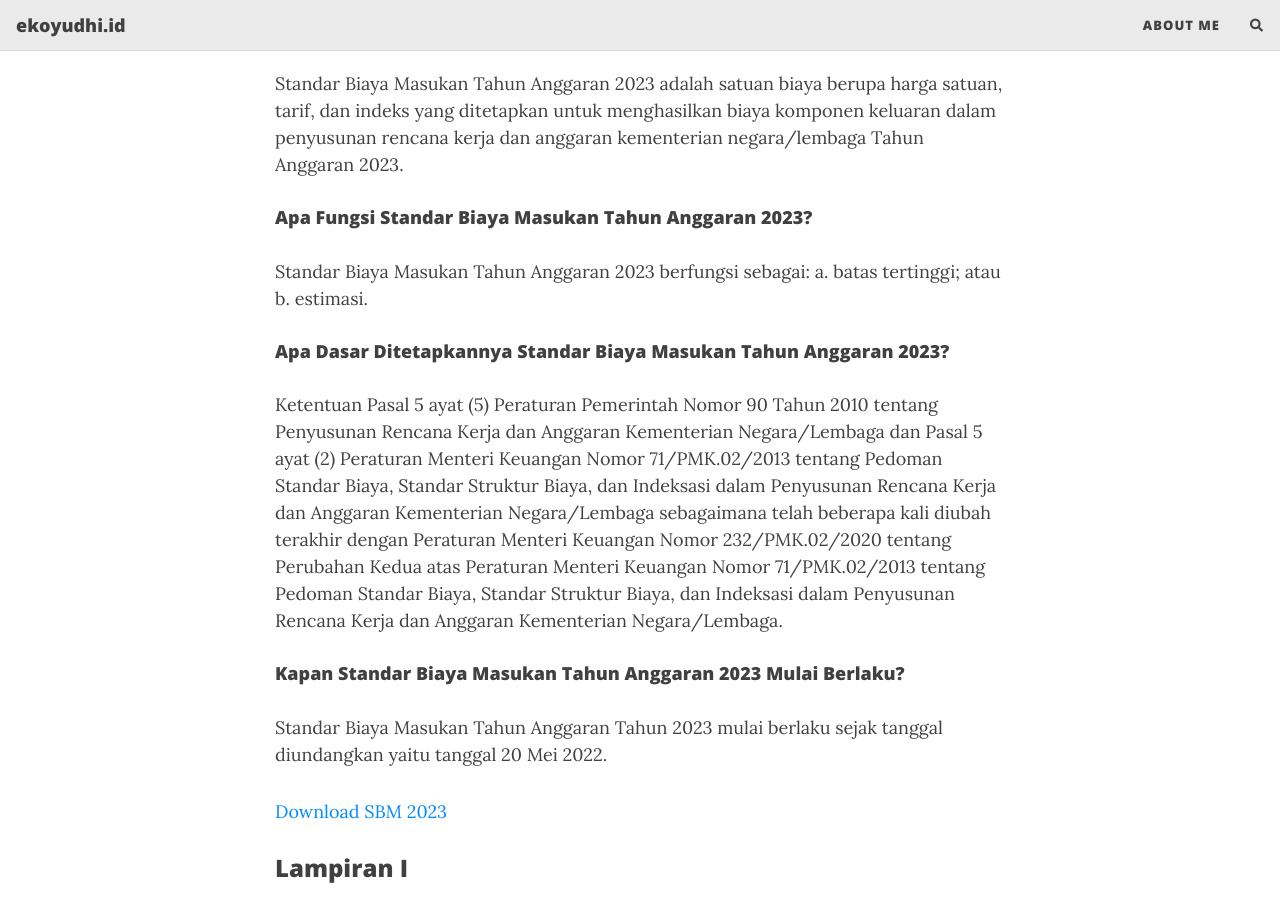
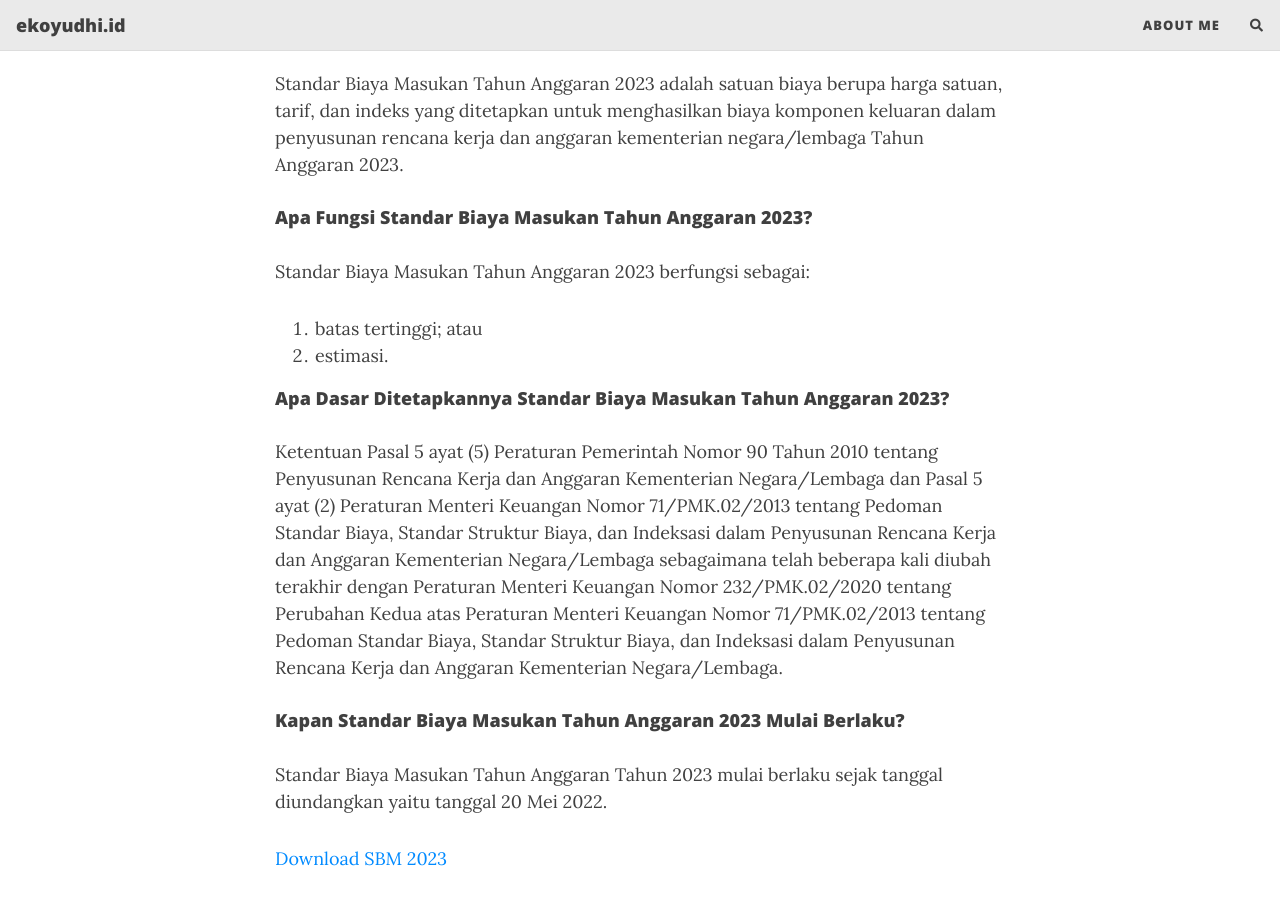
Before and after one commit to ekoyudhi/ekoyudhi.github.io, a Jekyll site: the page built from _posts/2022-12-06-standar-biaya-masukan-tahun-2023.md, in a window 1280 px wide and 900 px high, scrolled down 534 px. Built offline with Jekyll 4.4.1, drawn with Linux system fonts in a browser that asks for light colours; nearby versions of some CDN libraries; comment, search, counter and statistics services are not loaded; part of the change alters nothing that is shown.

```diff
--- a/_posts/2022-12-06-standar-biaya-masukan-tahun-2023.md
+++ b/_posts/2022-12-06-standar-biaya-masukan-tahun-2023.md
@@ -4,7 +4,7 @@ title: SBM 2023 Peraturan Menteri Keuangan Nomor 83/PMK.02/2022 Tentang Standar
 categories: keuangan
 ---
 
-[Peraturan Menteri Keuangan Nomor 83/PMK.02/2022 Tentang Standar Biaya Masukan Tahun Anggaran 2023](https://firebasestorage.googleapis.com/v0/b/geotag-b7d33.appspot.com/o/SBM_2023.pdf?alt=media&token=228220bb-e660-47cd-bb6f-ef614ad11018)
+[Peraturan Menteri Keuangan Nomor 83/PMK.02/2022 Tentang Standar Biaya Masukan Tahun Anggaran 2023](https://firebasestorage.googleapis.com/v0/b/geotag-b7d33.appspot.com/o/SBM_2023.pdf?alt=media&token=228220bb-e660-47cd-bb6f-ef614ad11018){:target="_blank"}
 
 #### Apa itu Standar Biaya Masukan Tahun Anggaran 2023?
 
@@ -13,8 +13,8 @@ Standar Biaya Masukan Tahun Anggaran 2023 adalah satuan biaya berupa harga satua
 #### Apa Fungsi Standar Biaya Masukan Tahun Anggaran 2023?
 
 Standar Biaya Masukan Tahun Anggaran 2023 berfungsi sebagai:
-a. batas tertinggi; atau
-b. estimasi.
+1. batas tertinggi; atau
+2. estimasi.
 
 #### Apa Dasar Ditetapkannya Standar Biaya Masukan Tahun Anggaran 2023?
 
@@ -24,7 +24,7 @@ Ketentuan Pasal 5 ayat (5) Peraturan Pemerintah Nomor 90 Tahun 2010 tentang Peny
 
 Standar Biaya Masukan Tahun Anggaran Tahun 2023 mulai berlaku sejak tanggal diundangkan yaitu tanggal 20 Mei 2022.
 
-[Download SBM 2023](https://firebasestorage.googleapis.com/v0/b/geotag-b7d33.appspot.com/o/SBM_2023.pdf?alt=media&token=228220bb-e660-47cd-bb6f-ef614ad11018)
+[Download SBM 2023](https://firebasestorage.googleapis.com/v0/b/geotag-b7d33.appspot.com/o/SBM_2023.pdf?alt=media&token=228220bb-e660-47cd-bb6f-ef614ad11018){:target="_blank"}
 
 
 ### Lampiran I
```
